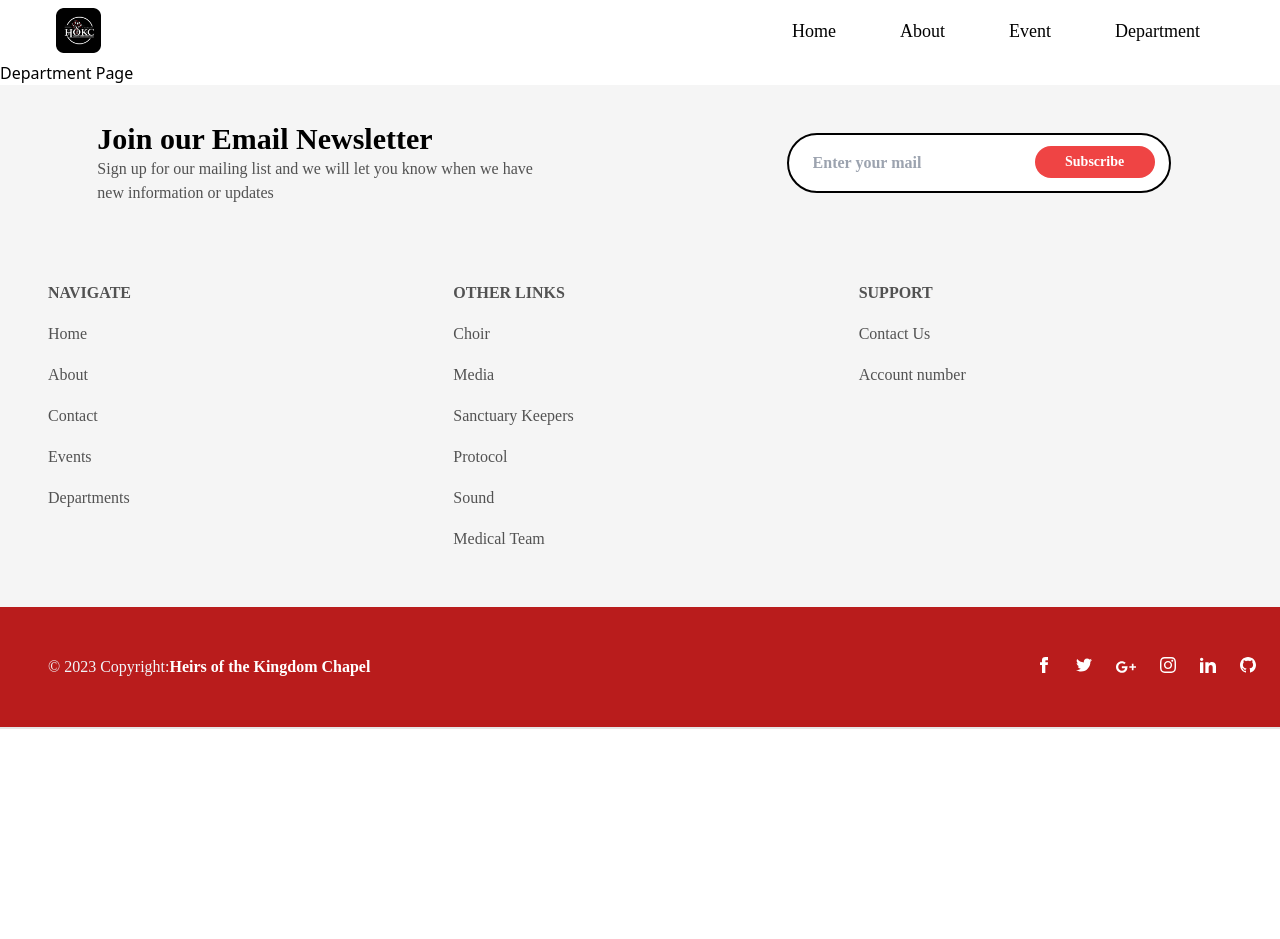
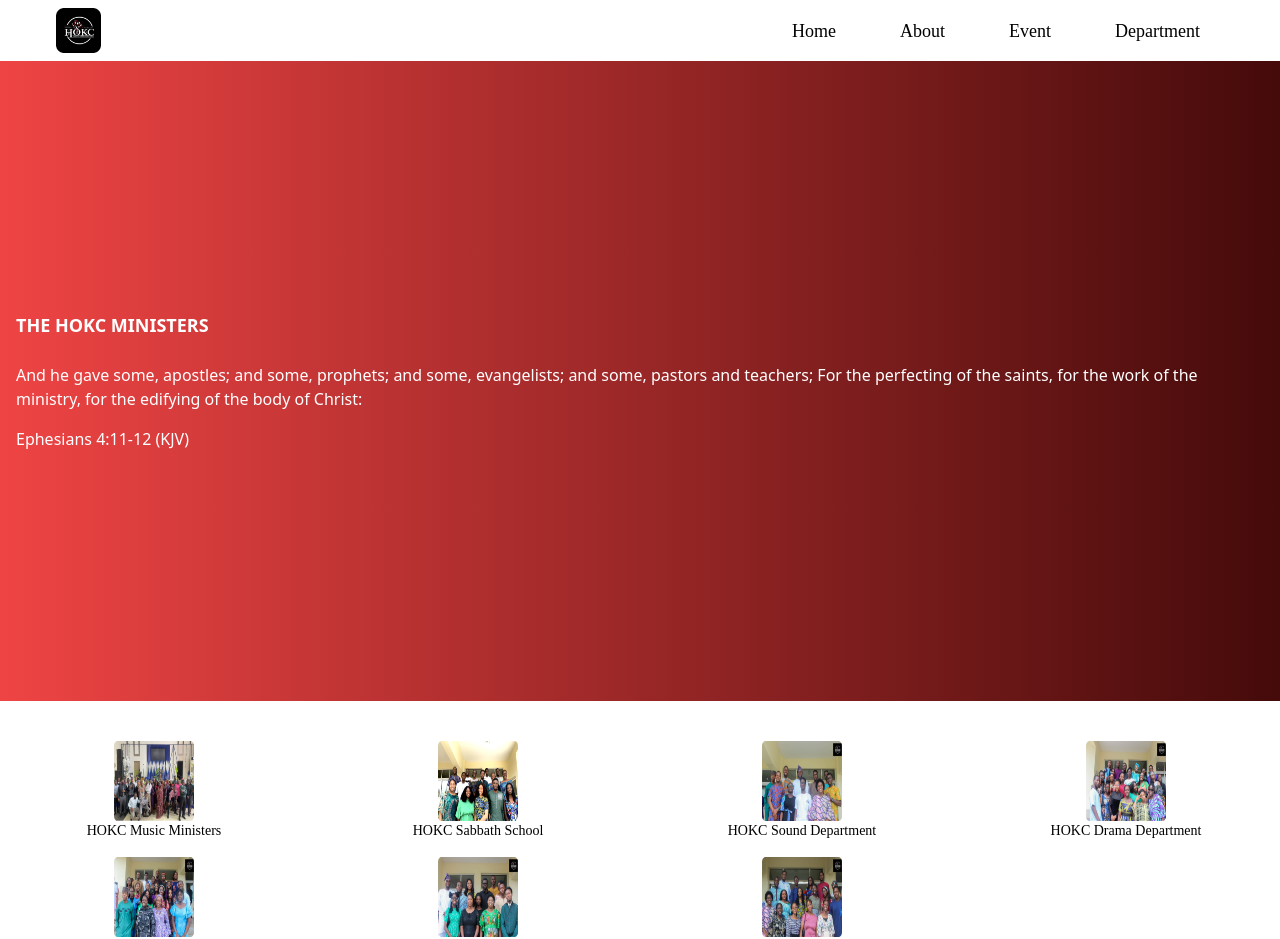
Before and after one commit to Tes-program/HOKC_Website, a React (Vite) app: page /department in a window 1280 px wide. Shown: the top 939 px of the page. Before the commit the page ends 800 px from the top, so only its background shows below. Built offline with nearby package versions, Linux system fonts and the light colour scheme.

Commit message:
department page

```diff
--- a/src/components/departmentProps.tsx
+++ b/src/components/departmentProps.tsx
@@ -1,24 +1,22 @@
 import React from 'react';
-// import { departments } from '../constant/department';
+import { departments } from '../constant/department';
 
 export const Department: React.FC = () => {
   return (
-    // <div className="grid grid-cols-2 md:grid-cols-3 lg:grid-cols-4 gap-4 mt-10">
-    //   {departments.map((department) => (
-    //     <div
-    //       key={department.id}
-    //       className="flex flex-col items-center justify-center"
-    //     >
-    //       <img
-    //         className="w-20 h-20"
-    //         src={department.image}
-    //         alt={department.alt}
-    //       />
-    //       <p className="text-sm font-Rubik-Regular">{department.department}</p>
-    //     </div>
-    //   ))}
-    // </div>
-
-    <></>
+    <div className="grid grid-cols-2 md:grid-cols-3 lg:grid-cols-4 gap-4 mt-10">
+      {departments.map((department) => (
+        <div
+          key={department.id}
+          className="flex flex-col items-center justify-center"
+        >
+          <img
+            className="w-20 h-20"
+            src={department.image}
+            alt={department.alt}
+          />
+          <p className="text-sm font-Rubik-Regular">{department.department}</p>
+        </div>
+      ))}
+    </div>
   );
 };
--- a/src/pages/Department.tsx
+++ b/src/pages/Department.tsx
@@ -1,11 +1,24 @@
 import React from 'react';
-const Department: React.FC = () => {
+import { Department } from '../components/departmentProps';
+const DepartmentPage: React.FC = () => {
   return (
-    <div>
-      <h2>Department Page</h2>
-      {/* Add content specific to the Contact page */}
-    </div>
+    <section className="w-full h-full">
+      <div className=" text-white bg-gradient-to-r from-red-500 to-red-950 h-[80vh] flex items-center ">
+        <div className="p-4">
+          <h2 className="text-lg font-semibold pb-6">THE HOKC MINISTERS</h2>
+          <p className="mr-8 pb-4">
+            And he gave some, apostles; and some, prophets; and some,
+            evangelists; and some, pastors and teachers; For the perfecting of
+            the saints, for the work of the ministry, for the edifying of the
+            body of Christ:
+          </p>
+          <p className=" font-light">Ephesians 4:11-12 (KJV)</p>
+        </div>
+        <img src="" alt="" />
+      </div>
+      <Department />
+    </section>
   );
 };
 
-export default Department;
+export default DepartmentPage;
```
